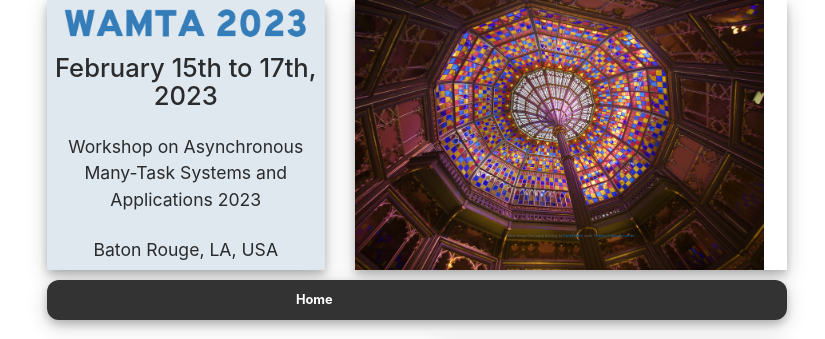
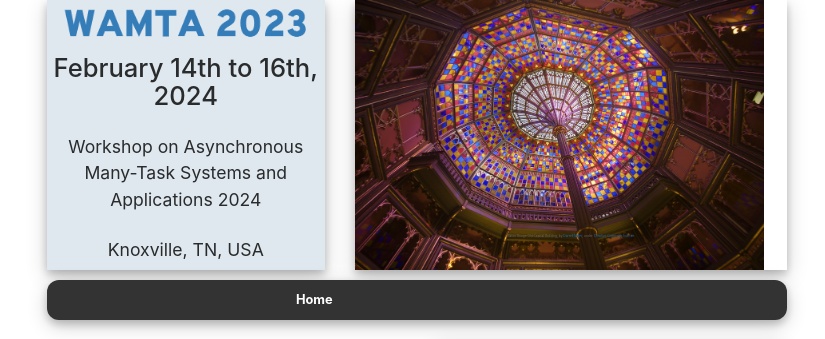
Before and after one commit to wamta26/WAMTA26.github.io, a Jekyll site: the page built from index.md, in a window 1280 px wide. Shown: the top 339 px of the page, without its empty margins (223-1048 px from the left). Built offline with Jekyll 4.4.1, drawn with Linux system fonts in a browser that asks for light colours; nearby versions of some CDN libraries.

Commit message:
Update dates and locaiton

```diff
--- a/_data/conference.yml
+++ b/_data/conference.yml
@@ -1,10 +1,10 @@
-full_title: Workshop on Asynchronous Many-Task Systems and Applications 2023
-short_title: WAMTA 23
+full_title: Workshop on Asynchronous Many-Task Systems and Applications 2024
+short_title: WAMTA 24
 email: patrickdiehl@lsu.edu
 description: > # this means to ignore newlines until "baseurl:"
   The workshop on Asynchronous Many-Task Systems and Applications brings together AMT developers and application developers.
-location: Baton Rouge, LA, USA
-date: February 15th to 17th, 2023
+location: Knoxville, TN, USA
+date: February 14th to 16th, 2024
 # logo_path: ./assets/images/logo2017.jpg
 logo_path: ./assets/images/logo.png
 slideshow:
```
